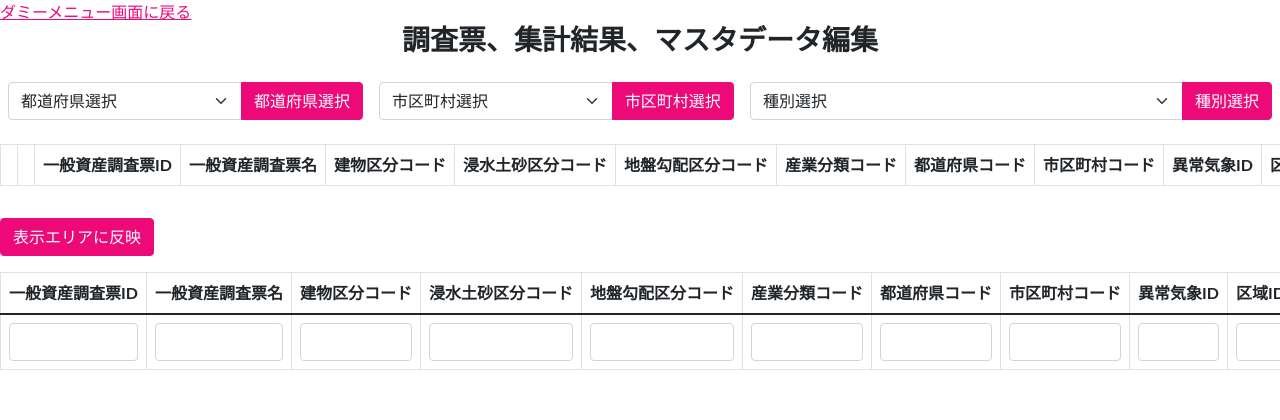
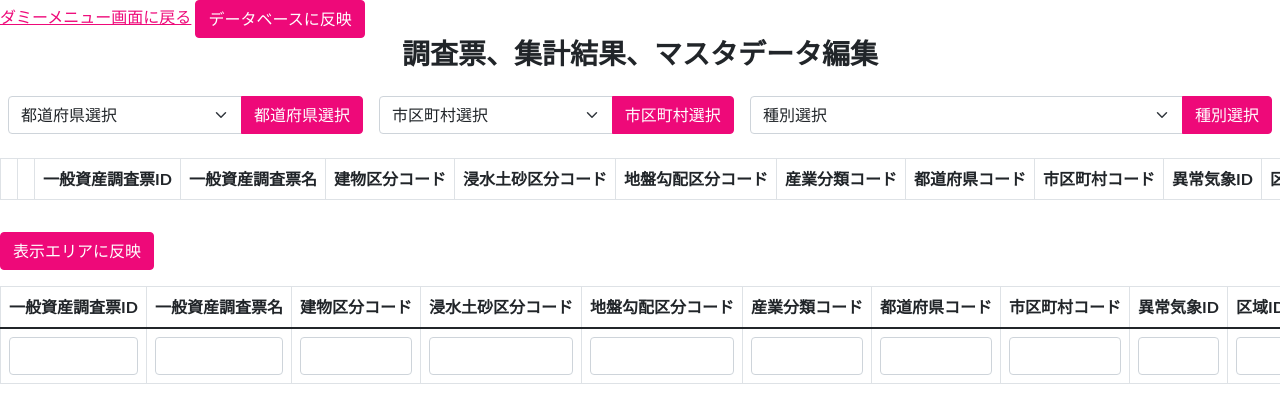
Before and after one commit to o-okada/suigai_website_2022, a Django app: page /P0500OnlineUpdate/ in a window 1280 px wide. Shown: the top 420 px of the page. Run offline with Django 4.2, Linux system fonts and the light colour scheme; data that the repository does not hold is empty; parts of the project's set-up code (start-up, migrations or seed data) failed here and were passed over; some libraries are stand-ins or nearby versions.

Commit message:
2022/05/09 13:00

```diff
--- a/src/P0500OnlineUpdate/templates/P0500OnlineUpdate/index.html
+++ b/src/P0500OnlineUpdate/templates/P0500OnlineUpdate/index.html
@@ -14,7 +14,8 @@
 </head>
 <body>
     {% bootstrap_messages %}
-    <a href="{% url 'P0000Dummy:index' %}">ダミーメニュー画面に戻る</a><br>
+    <a href="{% url 'P0000Dummy:index' %}">ダミーメニュー画面に戻る</a>
+    <button class="btn btn-primary" type="button" id="button_update_database">データベースに反映</button>
     {% block content %}
     <div class="text-center mb-3"><!-- mb-3 下側のマージンを3 -->
         <h3>調査票、集計結果、マスタデータ編集</h3>
```
